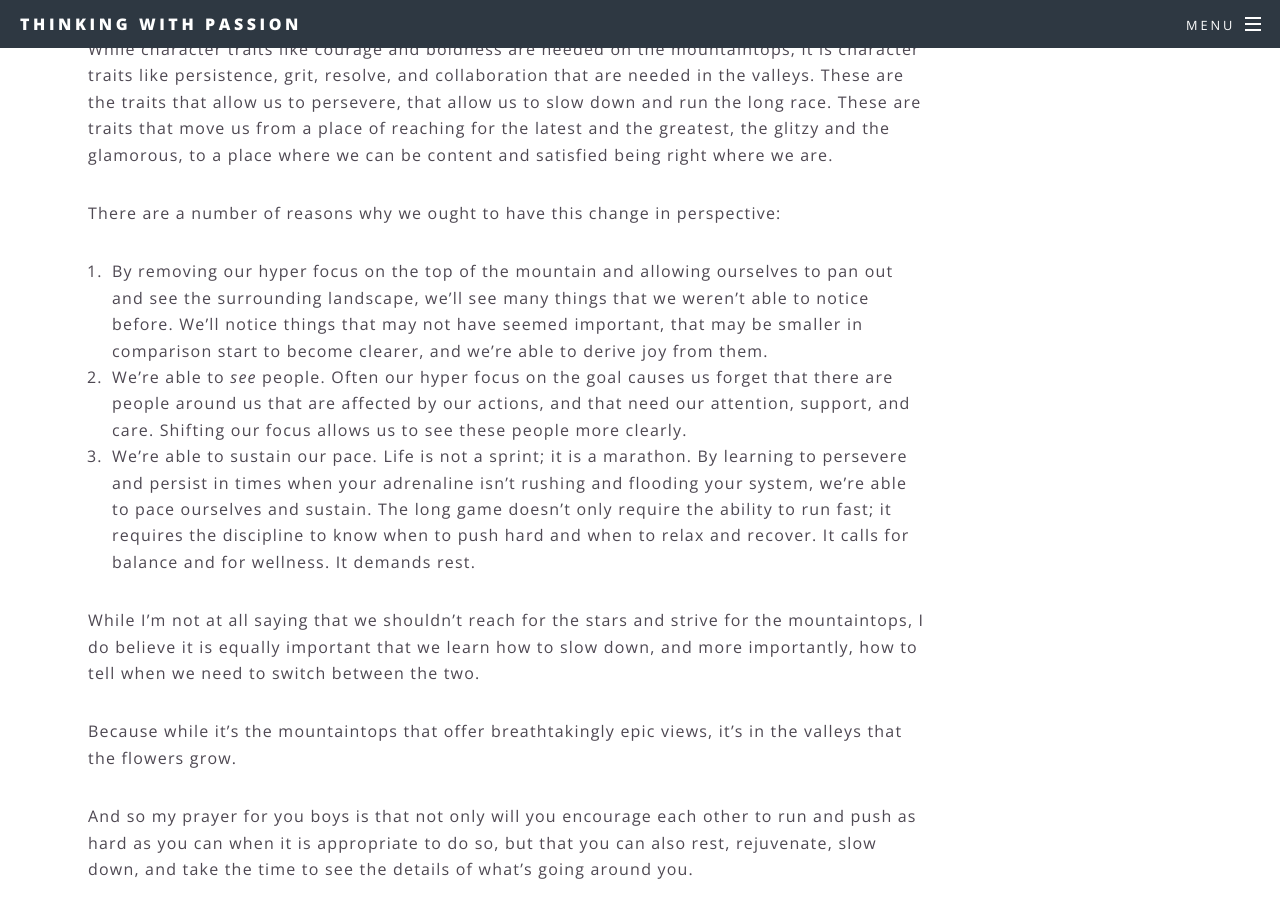
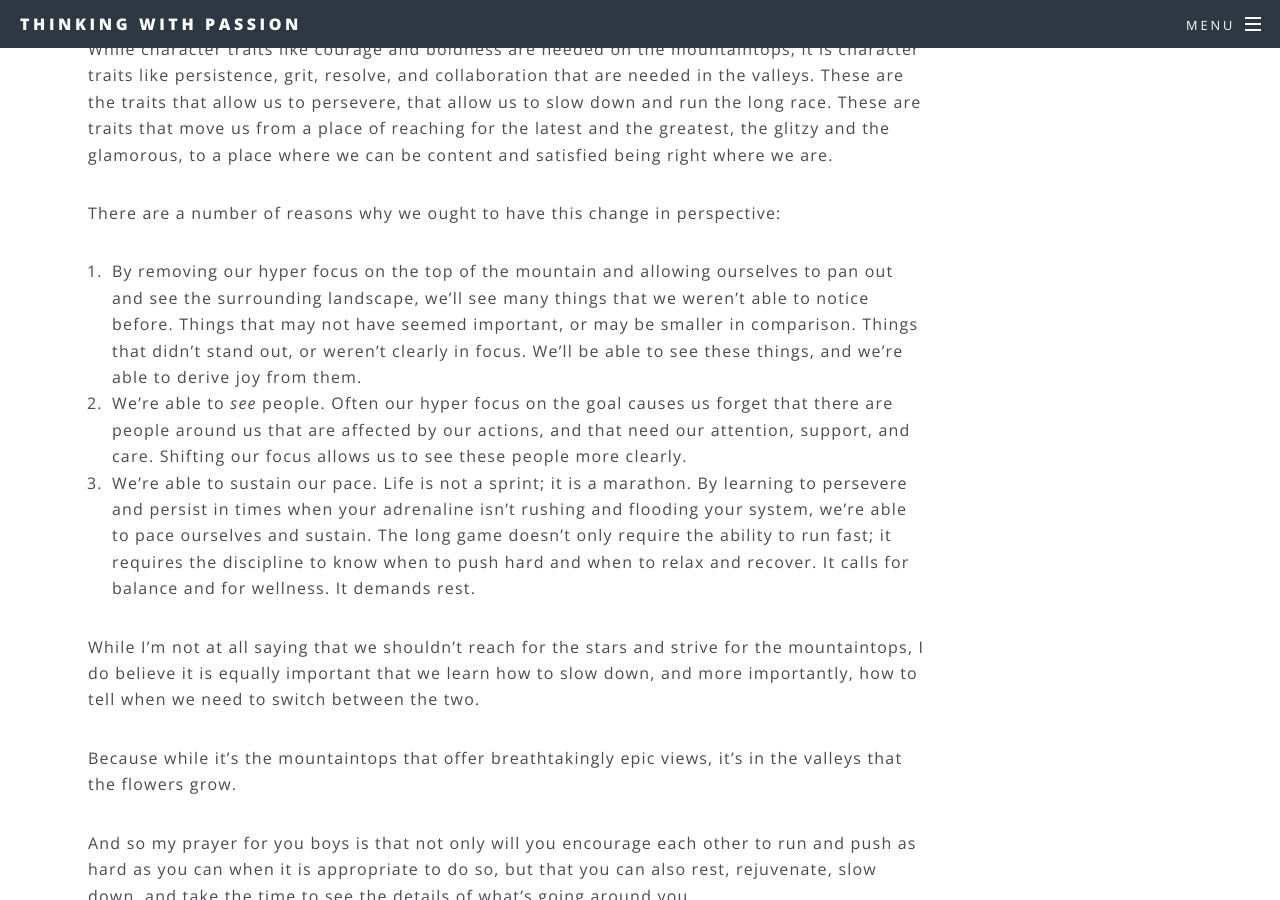
Before and after one commit to samng96/samng.me, a Jekyll site: the page built from letters-to-my-son/_posts/2018-06-13-persistence.markdown, in a window 1280 px wide and 900 px high, scrolled down 1365 px. Built offline with Jekyll 4.4.1, drawn with Linux system fonts in a browser that asks for light colours.

Commit message:
Another update

```diff
--- a/letters-to-my-son/_posts/2018-06-13-persistence.markdown
+++ b/letters-to-my-son/_posts/2018-06-13-persistence.markdown
@@ -28,7 +28,7 @@ While character traits like courage and boldness are needed on the mountaintops,
 
 There are a number of reasons why we ought to have this change in perspective:
 
-1. By removing our hyper focus on the top of the mountain and allowing ourselves to pan out and see the surrounding landscape, we’ll see many things that we weren’t able to notice before. We'll notice things that may not have seemed important, that may be smaller in comparison start to become clearer, and we’re able to derive joy from them.
+1. By removing our hyper focus on the top of the mountain and allowing ourselves to pan out and see the surrounding landscape, we’ll see many things that we weren’t able to notice before. Things that may not have seemed important, or may be smaller in comparison. Things that didn’t stand out, or weren’t clearly in focus. We’ll be able to see these things, and we’re able to derive joy from them.
 2. We’re able to *see* people. Often our hyper focus on the goal causes us forget that there are people around us that are affected by our actions, and that need our attention, support, and care. Shifting our focus allows us to see these people more clearly.
 3. We’re able to sustain our pace. Life is not a sprint; it is a marathon. By learning to persevere and persist in times when your adrenaline isn’t rushing and flooding your system, we’re able to pace ourselves and sustain. The long game doesn’t only require the ability to run fast; it requires the discipline to know when to push hard and when to relax and recover. It calls for balance and for wellness. It demands rest.
 
```
